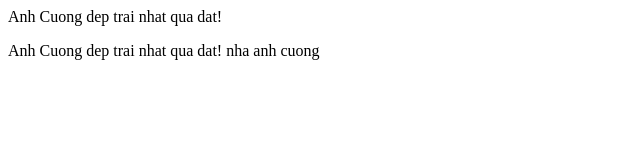
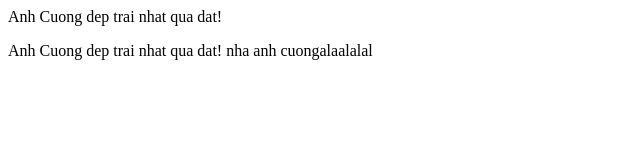
Before and after one commit to bqcuong2479/git-hoc-bui-quoc-cuong, a plain HTML site: page index.html in a window 1280 px wide. Shown: the full height of the page, 0-640 px from the left. Drawn offline with Linux system fonts and the light colour scheme.

Commit message:
Update index.html
asdasd

```diff
--- a/index.html
+++ b/index.html
@@ -1,3 +1,3 @@
 <p>Anh Cuong dep trai nhat qua dat!</p>
 
-<p>Anh Cuong dep trai nhat qua dat! nha anh cuong</p>
+<p>Anh Cuong dep trai nhat qua dat! nha anh cuongalaalalal</p>
```
